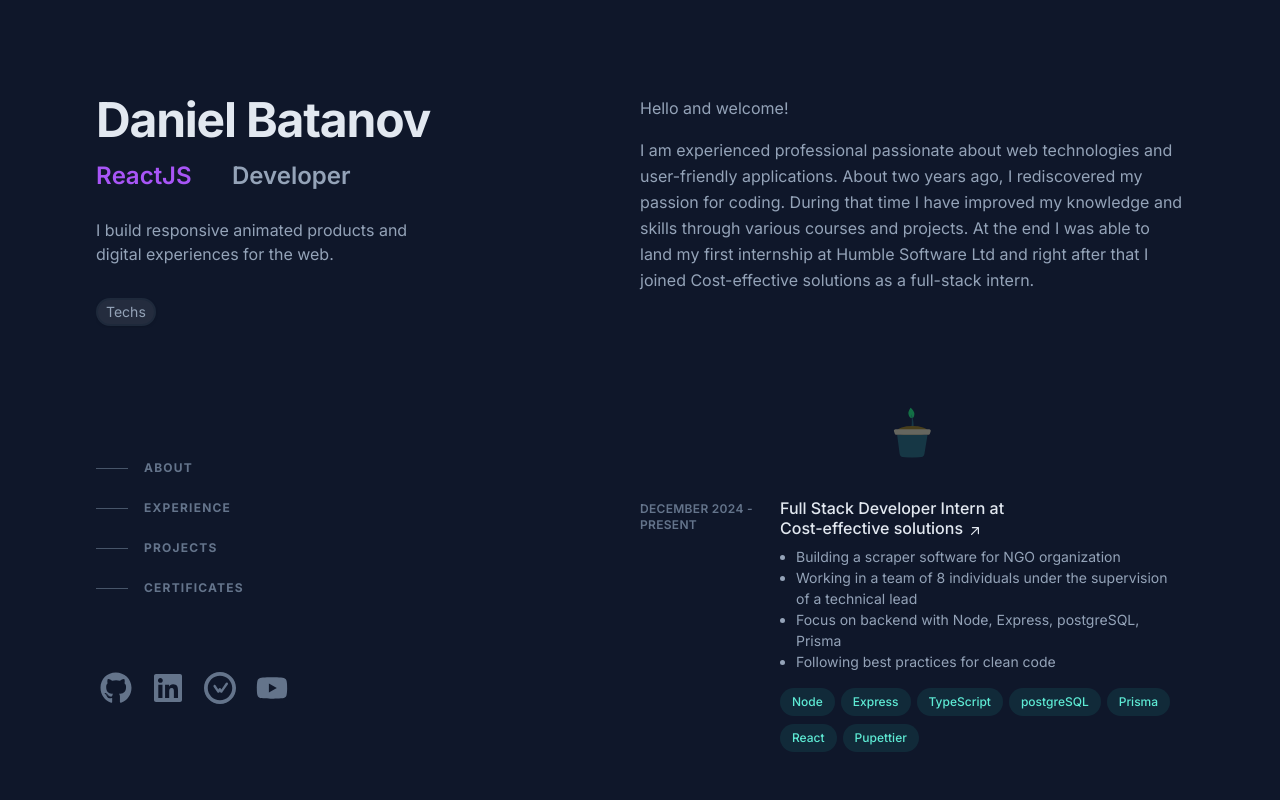
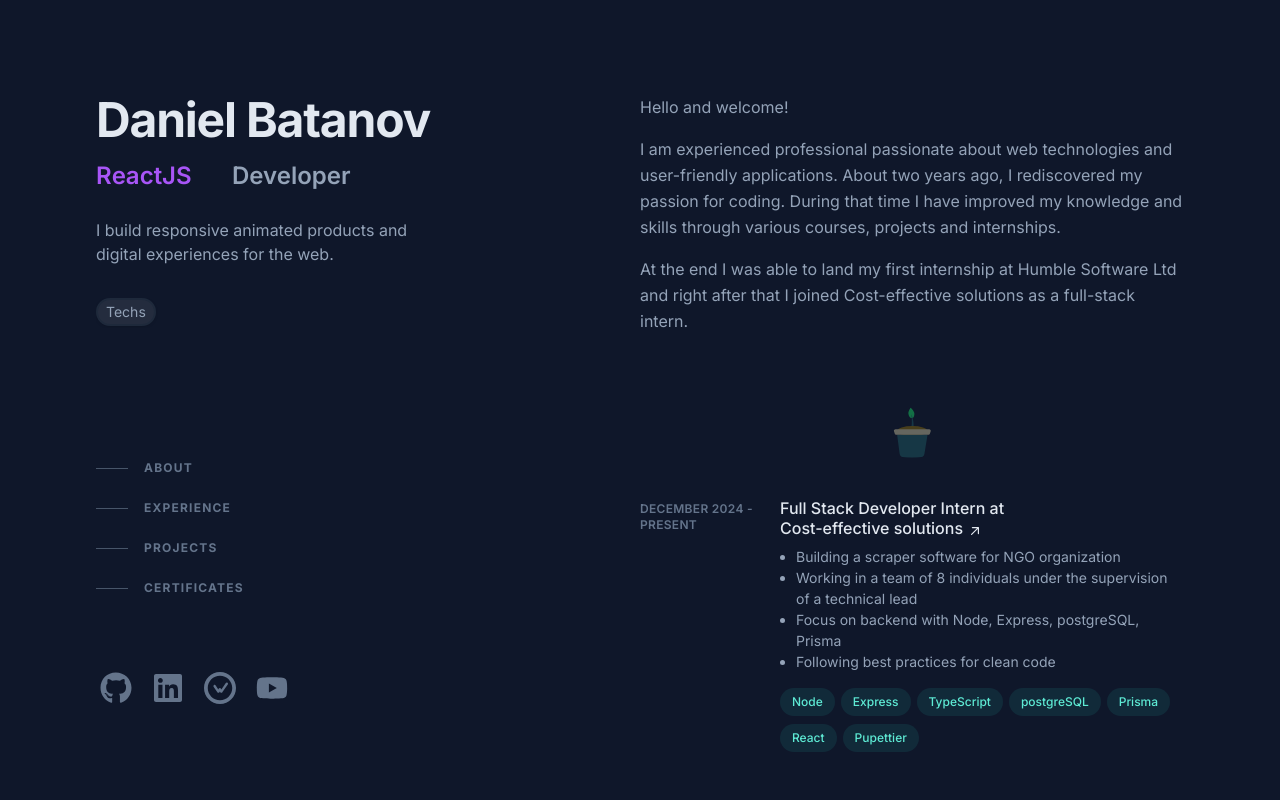
Before and after one commit to batanoffs/portfolio, a React (Vite) app: page / in a window 1280 px wide. Shown: the top 800 px of the page. Built offline with nearby package versions, Linux system fonts and the light colour scheme.

Commit message:
update summary content

```diff
--- a/src/components/summary/Summary.tsx
+++ b/src/components/summary/Summary.tsx
@@ -14,7 +14,12 @@ import { content } from './content';
 
 export const Summary = ({ name, className }: SummaryProps) => {
     // Define the three states of the Summary component.
-    const small = <p className="mb-4">{content.small}</p>;
+    const small = (
+        <>
+            <p className="mb-4">{content.small.p}</p>
+            <p className="mb-4">{content.small.p1}</p>
+        </>
+    );
     const full = <p className="mb-4">{content.full}</p>;
     const long = (
         <>
--- a/src/components/summary/content.ts
+++ b/src/components/summary/content.ts
@@ -1,17 +1,20 @@
 // Define the three const states of the Summary component.
 
-const small = `I am experienced professional passionate about web technologies and user-friendly
+const small = {
+    p: `I am experienced professional passionate about web technologies and user-friendly
         applications. About two years ago, I rediscovered my passion for coding. During that
-        time I have improved my knowledge and skills through various courses and projects. At
+        time I have improved my knowledge and skills through various courses, projects and internships.`,
+    p1: `At
         the end I was able to land my first internship at Humble Software Ltd and right after
-        that I joined Cost-effective solutions as a full-stack intern.`;
+        that I joined Cost-effective solutions as a full-stack intern.`,
+};
 
 const long = {
     p: `Ever since writing my first program in high school of mathematics, I have developed
         a deep passion for coding. As a former architect, my passion was further nurtured
         through extensive collaboration with software developers in my previous and current
         role.`,
-    p2: 'I studied to become a full-stack developer at',
+    p2: 'I studied to become a full-stack developer at ',
     a: 'Software University',
     p3: `. In my first year, I honed my front-end skills and developed a finance web
         application that ranked in the Top 10 at the`,
```
